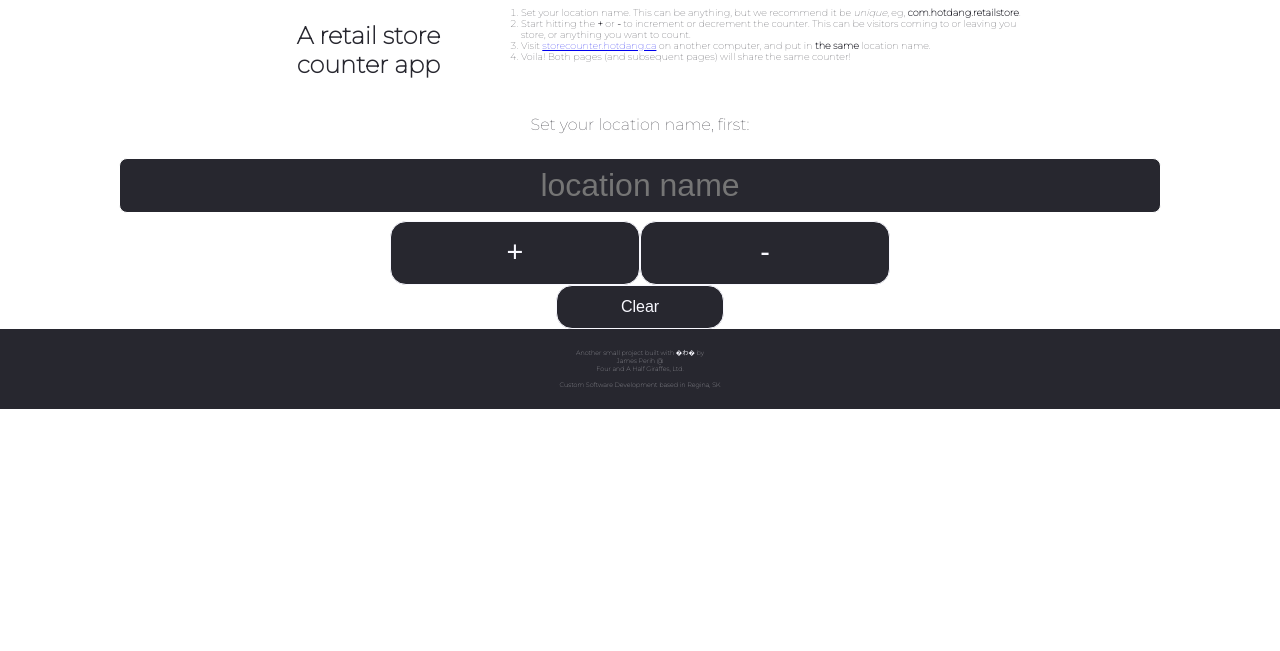
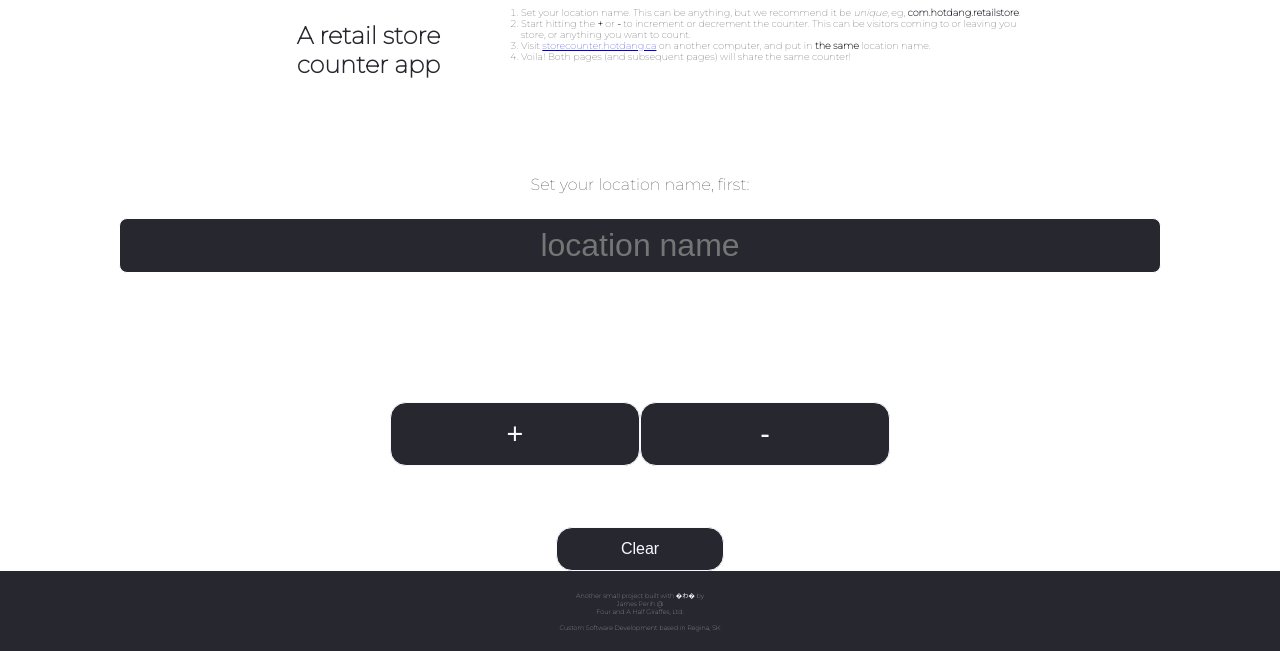
Before and after one commit to hotdang-ca/storecounter-serv, a website: page public/index.html in a window 1280 px wide. Shown: the part 149-800 px from the top of the page. Drawn offline with nearby package versions, Linux system fonts and the light colour scheme; no server answers.

Commit message:
Fix height on desktop.

```diff
--- a/public/index.html
+++ b/public/index.html
@@ -30,10 +30,10 @@
     <title>In and Out - A Store Population Counter</title>
 
     <!-- Open Graph -->
-    <meta property="og:image" content="https://storecounter.hotdang.ca/banner.png" />
+    <meta property="og:image" content="https://storecounter.hotdang.ca/android-chrome-192x192.png" />
     <meta property="og:site_name" content="In and Out - A free Store Counter webapp" />
     <meta property="og:title" content="In and Out - A free Store Counter webapp" />
-    <meta property="og:url" content="https://storecounter.hotdang.ca" />
+    <meta property="og:url" content="https://storecounter.hotdang.ca/" />
     <meta property="og:description" content="In and Out - A free Store Counter webapp" />
 
     <!-- Some other nuts and bolts -->
--- a/public/main.css
+++ b/public/main.css
@@ -132,4 +132,8 @@ li {
     .masthead {
         flex-direction: row;
     }
+
+    .content {
+        min-height: 90vh;
+    }
 }
```
